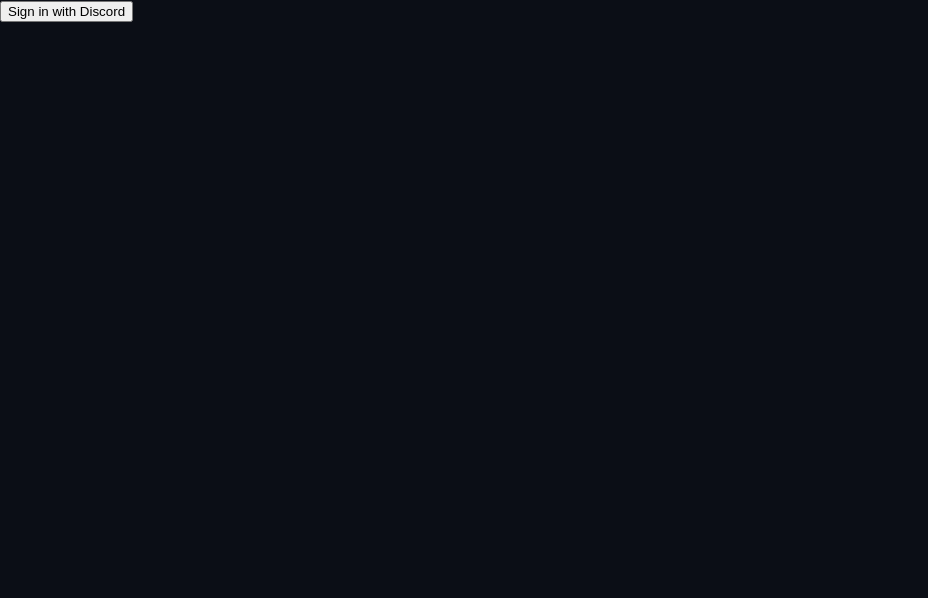
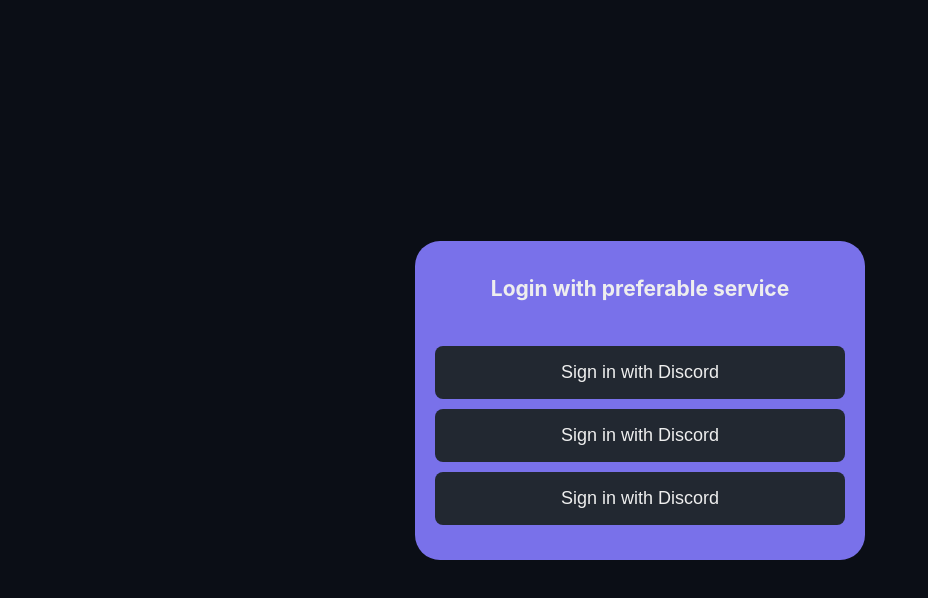
Before and after one commit to MarkoMalec/portfolio-nextjs, a Next.js app: page /login in a window 1280 px wide. Shown: the top 598 px of the page, without its empty margins (0-928 px from the left). Built offline with nearby package versions, Linux system fonts and the light colour scheme; no server answers.

Commit message:
fixed lots of stuff, one of them was featured photo change upon editing the post

```diff
--- a/src/components/elements/PostGrid.scss
+++ b/src/components/elements/PostGrid.scss
@@ -2,6 +2,7 @@
   display: flex;
   flex-wrap: wrap;
   justify-content: space-between;
+  margin-top: 100px;
 }
 
 .post_item {
@@ -20,20 +21,43 @@
   }
 
   .post_meta {
-    position: absolute;
-    bottom: 0px;
+    position: relative;
+    // bottom: 0px;
     width: 100%;
-    height: 100%;
-    background: linear-gradient(
-      0deg,
-      rgba(11, 14, 22, 1) 0%,
-      rgba(11, 14, 22, 0) 100%
-    );
+    height: 60px;
+    // height: 100%;
+    // background: linear-gradient(
+    //   0deg,
+    //   rgba(11, 14, 22, 1) 0%,
+    //   rgba(11, 14, 22, 0) 100%
+    // );
+    background: white;
     z-index: 10;
     color: white;
-    transform: translateY(100%);
-    opacity: 0;
+    // transform: translateY(100%);
+    // opacity: 0;
     transition: 0.25s ease-in-out;
+
+    h2 {
+      margin: 0;
+      color: black;
+    }
+
+    &::before {
+      content: '';
+      display: flex;
+      background: url('../../assets/pencil-dynamic-color.svg'), white;
+      background-position: 50% 10%;
+      background-size: 60%;
+      background-repeat: no-repeat;
+      position: absolute;
+      left: 35px;
+      top: -20px;
+      height: 60px;
+      width: 50px;
+      border-radius: 100%;
+      z-index: 999;
+    }
   }
 
   .post_thumbnail {
--- a/src/pages/api/posts.js
+++ b/src/pages/api/posts.js
@@ -6,7 +6,7 @@
   if (req.method === "GET") {
     const { id, title } = req.query; // Get the id query parameter
 
-    if (id && id !== 'undefined') {
+    if (id && id !== "undefined") {
       // If an ID or Title is provided, fetch a single post
       try {
         const singlePost = await prisma.post.findUnique({
@@ -22,7 +22,9 @@
         return res.status(200).json(singlePost);
       } catch (error) {
         console.error("Error fetching single post by ID:", error);
-        return res.status(500).json({ error: `Failed to fetch post. Reasons ${error.message}` });
+        return res
+          .status(500)
+          .json({ error: `Failed to fetch post. Reasons ${error.message}` });
       }
     } else if (title && title.trim() !== "") {
       const decodedTitle = decodeURIComponent(title);
@@ -43,7 +45,9 @@
         return res.status(200).json(singlePost);
       } catch (error) {
         console.error("Error fetching single post by title:", error);
-        return res.status(500).json({ error: `Failed to fetch post. Reason: ${error.message}` });
+        return res
+          .status(500)
+          .json({ error: `Failed to fetch post. Reason: ${error.message}` });
       }
     } else {
       // If no ID is provided, fetch all posts
@@ -52,7 +56,9 @@
         return res.status(200).json(posts);
       } catch (error) {
         console.error("Error fetching posts by whatever:", error);
-        return res.status(500).json({ error: `Failed to fetch posts. reason: ${error.message}` });
+        return res
+          .status(500)
+          .json({ error: `Failed to fetch posts. reason: ${error.message}` });
       }
     }
   }
@@ -88,7 +94,7 @@
   }
 
   if (req.method === "PATCH") {
-    const { id, title, content, session } = req.body;
+    const { id, title, content, session, featuredPhoto } = req.body;
 
     // Check if session exists and if it has a user
     if (!session || !session.user) {
@@ -128,6 +134,7 @@
         data: {
           title,
           content: JSON.stringify(content),
+          featuredPhoto: featuredPhoto,
         },
       });
 
--- a/src/pages/blog/index.jsx
+++ b/src/pages/blog/index.jsx
@@ -6,6 +6,7 @@
 const Blog = ({ posts }) => {
   return (
     <main id="blog" className="container">
+      <h1>/blog</h1>
       <PostGrid>
         {posts.map((post) => (
           <PostItem
--- a/src/pages/dashboard/post/[postId]/edit.jsx
+++ b/src/pages/dashboard/post/[postId]/edit.jsx
@@ -7,7 +7,7 @@
 const EditPost = ({ post }) => {
   const [featuredPhoto, setFeaturedPhoto] = useState(post.featuredPhoto);
 
-  console.log(featuredPhoto);
+  console.log(featuredPhoto, 'this is newly uploaded photo for editing post');
 
   return (
     <DashboardLayout>
--- a/src/pages/login.jsx
+++ b/src/pages/login.jsx
@@ -1,6 +1,6 @@
 import { signIn, useSession } from "next-auth/react";
-import { useRouter } from 'next/router';
-import { useEffect } from 'react';
+import { useRouter } from "next/router";
+import { useEffect } from "react";
 
 const Login = () => {
   const { data: session } = useSession();
@@ -8,14 +8,27 @@
 
   useEffect(() => {
     if (session) {
-      router.push('/dashboard');
+      router.push("/dashboard");
     }
   }, [session]);
 
   return (
-    <div>
-      <button onClick={() => signIn("discord")}>Sign in with Discord</button>
-    </div>
+    <section className="login-section">
+      <div className="login_card">
+        <h3>Login with preferable service</h3>
+        <div className="login-button-area">
+          <button className="btn-login" onClick={() => signIn("discord")}>
+            Sign in with Discord
+          </button>
+          <button className="btn-login" onClick={() => signIn("discord")}>
+            Sign in with Discord
+          </button>
+          <button className="btn-login" onClick={() => signIn("discord")}>
+            Sign in with Discord
+          </button>
+        </div>
+      </div>
+    </section>
   );
 };
 
--- a/src/styles/blog.scss
+++ b/src/styles/blog.scss
@@ -1,4 +1,8 @@
 #blog {
+    h1 {
+        color: white;
+    }
+
     &.container {
         max-width: 900px;
     }
--- a/src/styles/dashboard.scss
+++ b/src/styles/dashboard.scss
@@ -4,6 +4,45 @@
   height: 100vh;
   background-color: $dashboard-black;
   padding: 25px;
+}
+
+.login-section {
+  height: 100vh;
+  display: flex;
+  justify-content: center;
+  align-items: center;
+
+  .login_card {
+    background-color: $dashboard-blue;
+    width: 100%;
+    max-width: 450px;
+    padding: 35px 20px;
+    border-radius: 25px;
+
+    h3 {
+      font-size: 21px;
+      color: $dashboard-white;
+      margin-top: 0;
+      margin-bottom: 45px;
+      text-align: center;
+    }
+
+    .login-button-area {
+      display: flex;
+      flex-direction: column;
+      gap: 10px;
+
+      .btn-login {
+        border: none;
+        background: $dashboard-black;
+        color: $dashboard-white;
+        padding: 16px 20px;
+        width: 100%;
+        font-size: 18px;
+        border-radius: 8px;
+      }
+    }
+  }
 }
 
 #dashboard {
```
Also changed, not shown: src/Dashboard/Posts/Editor.jsx (+10 -6 lines), src/assets/pencil-dynamic-color.svg (added), src/assets/text-dynamic-color.svg (added).
